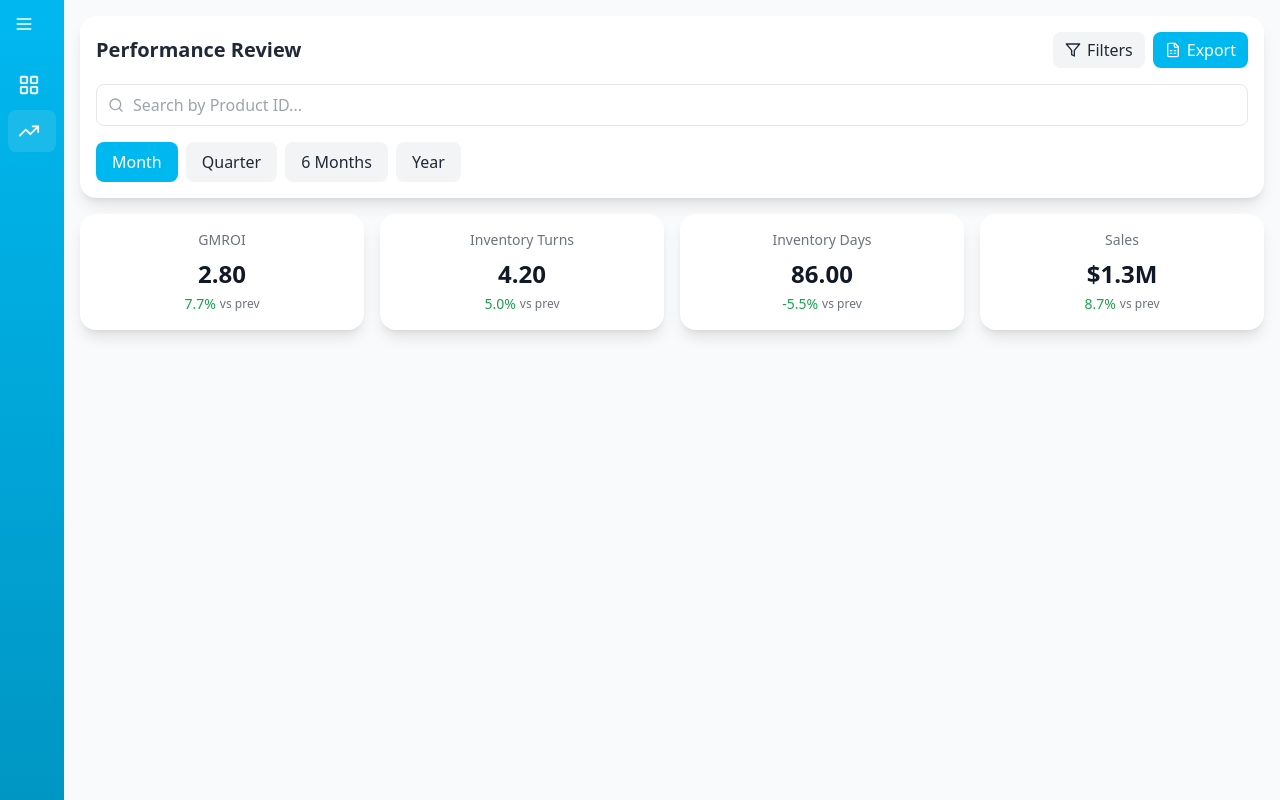
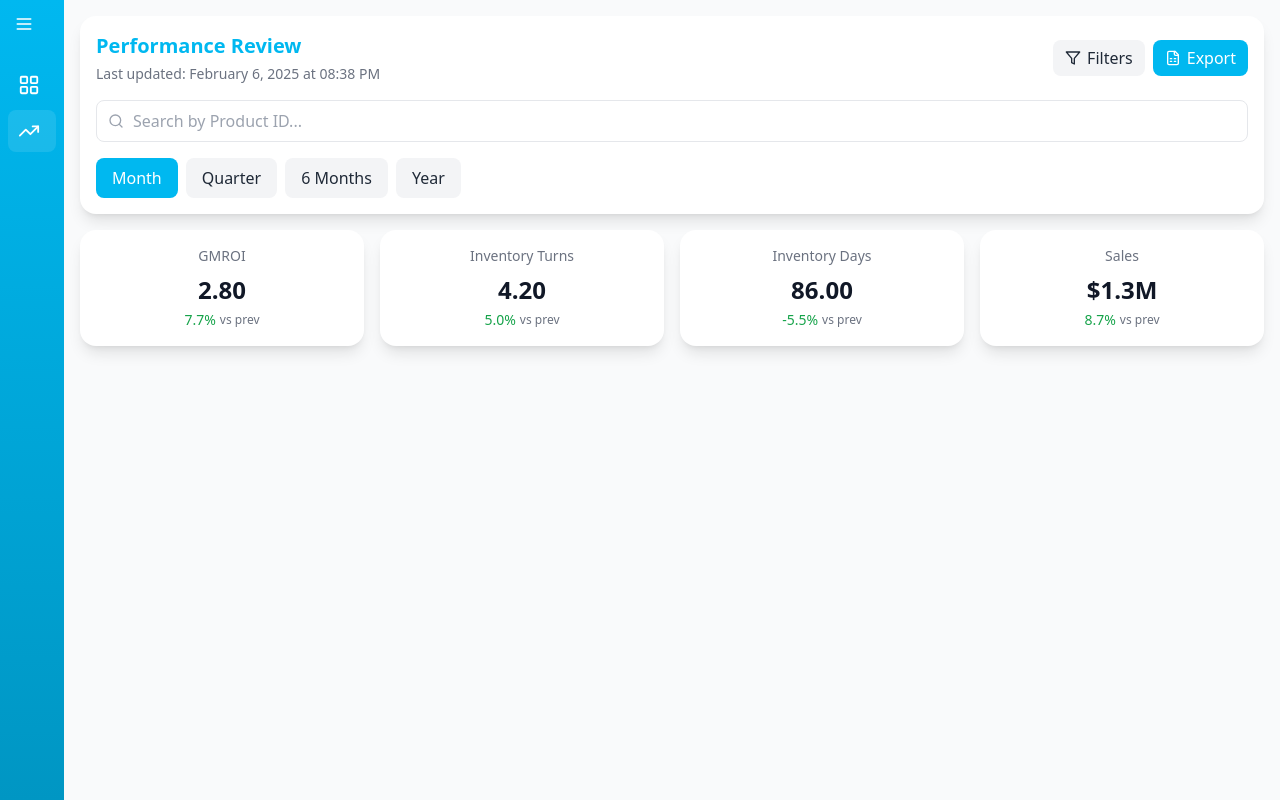
Before and after one commit to mjrojas95/dbt-inventory, a Next.js app: page / in a window 1280 px wide. Both pictures are taken after a click on the button 32 px from the left and 131 px from the top of the page. Built offline with nearby package versions, Linux system fonts and the light colour scheme.

Commit message:
Updated latest changes

```diff
--- a/app/components/PerformanceReview.tsx
+++ b/app/components/PerformanceReview.tsx
@@ -199,7 +199,10 @@ const trendData = {
             <div className="flex flex-col gap-4">
               {/* Title and Export */}
               <div className="flex items-center justify-between">
-                <h2 className="text-xl font-bold text-gray-800">Performance Review</h2>
+                <div>
+                  <h2 className="text-xl font-bold text-[#00B8F0]">Performance Review</h2>
+                  <p className="text-sm text-gray-500 mt-1">Last updated: {lastUpdated}</p>
+                </div>
                 <div className="flex gap-2">
                   <button
                     onClick={() => setShowFilters(!showFilters)}
```
